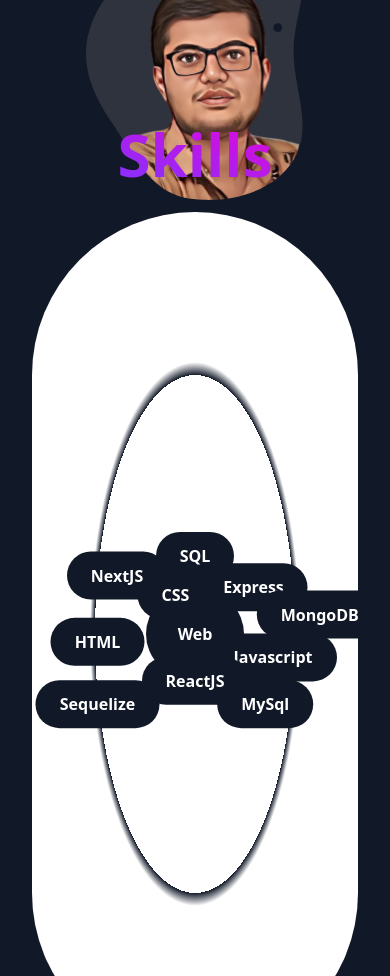
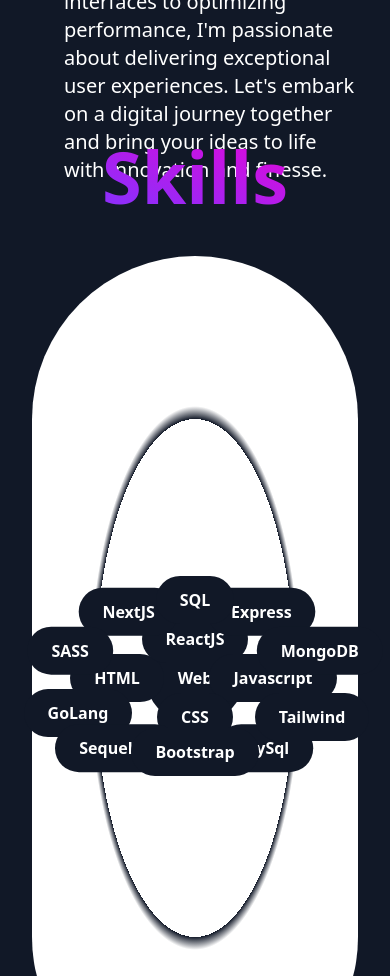
Before and after one commit to Ritesh560/Portfolio, a React (Vite) app: page / in a window 390 px wide. Shown: the part 1580-2556 px from the top of the page. Built offline with nearby package versions, Linux system fonts and the light colour scheme.

Commit message:
feat: skills

```diff
--- a/src/App.jsx
+++ b/src/App.jsx
@@ -10,7 +10,7 @@
   const [theme, setTheme] = useState(darkTheme)
 
   return (
-    <div className="flex flex-col font-sans px-8 md:px-16" style={{ background: theme.background, color: theme.text }}>
+    <div className="flex flex-col gap-2 font-sans px-8 md:px-16" style={{ background: theme.background, color: theme.text }}>
       <Navbar theme={theme} setTheme={setTheme} />
       <Home theme={theme} />
       <About theme={theme} />
--- a/src/compoents/About/About.jsx
+++ b/src/compoents/About/About.jsx
@@ -2,8 +2,8 @@
 
 const About = ({ theme }) => {
   return (
-    <div id="about" className="h-[100vh] mt-0 flex  items-center gap-16 flex-col md:flex-row md:justify-between md:mt-8 ">
-      <div id="about" className="w-full md:w-5/8 flex flex-col gap-8 pl-8">
+    <div id="about" className="h-[100vh] flex  items-center gap-10 flex-col lg:flex-row md:justify-between md:pt-8 ">
+      <div id="about" className="w-full md:w-5/8 order-2 flex flex-col gap-8 pl-8 lg:order-1">
         <div id="title" className="text-2xl font-bold md:text-3xl xl:text-5xl">
           Hi, I am <span style={{ color: theme.highLighter }}>Ritesh Kumar.</span>
         </div>
@@ -11,7 +11,7 @@
           I am a fourth-year B.Tech student in Information Technology at IIIT Sonepat, originally from Kurukshetra, Haryana. A dynamic and results-driven full stack web developer. With expertise in React and Node.js, I create extraordinary web applications that combine stunning visuals with seamless functionality. From crafting intuitive user interfaces to optimizing performance, I'm passionate about delivering exceptional user experiences. Let's embark on a digital journey together and bring your ideas to life with innovation and finesse.
         </div>
       </div>
-      <div id="profilePic" className="w-full md:w-3/8 flex items-center justify-center">
+      <div id="profilePic" className="w-full order-1 md:w-3/8 flex items-center justify-center lg:order-2">
         <img src={profile} alt="" className="w-8/12 flex justify-center" />
       </div>
     </div>
--- a/src/compoents/Skills/Skills.jsx
+++ b/src/compoents/Skills/Skills.jsx
@@ -15,7 +15,7 @@
 const Skills = ({ theme }) => {
   return (
     <div id="skills" className="mt-4 gap-7 flex flex-col items-center justify-center  md:mt-32 ">
-      <div id="header" className="text-6xl font-bold" style={theme.gradentifyText}>
+      <div id="header" className="text-7xl font-bold mb-4" style={theme.gradentifyText}>
         Skills
       </div>
 
--- a/src/compoents/Skills/components/constants.js
+++ b/src/compoents/Skills/components/constants.js
@@ -1,58 +1,21 @@
-export const mySkills = [
-  {
-    name: "HTML",
-    x: "-25vw",
-    y: "2vw",
-  },
-  {
-    name: "CSS",
-    x: "-5vw",
-    y: "-10vw",
-  },
-  {
-    name: "Javascript",
-    x: "20vw",
-    y: "6vw",
-  },
-  {
-    name: "ReactJS",
-    x: "0vw",
-    y: "12vw",
-  },
-  {
-    name: "NextJS",
-    x: "-20vw",
-    y: "-15vw",
-  },
-
-  {
-    name: "Express",
-    x: "15vw",
-    y: "-12vw",
-  },
-  {
-    name: "MongoDB",
-    x: "32vw",
-    y: "-5vw",
-  },
-  {
-    name: "SQL",
-    x: "0vw",
-    y: "-20vw",
-  },
-  {
-    name: "Sequelize",
-    x: "-25vw",
-    y: "18vw",
-  },
-  {
-    name: "MySql",
-    x: "18vw",
-    y: "18vw",
-  },
-]
-
 //   HTML CSS JavaScript React NodeJs
 // Redux Express MongoDB C C++
 // Bootstrap SQL Sequelize MySql SASS
 // REST API VS code DSA Postman
+
+export const mySkills = [
+  { name: "HTML", x: "-20vw", y: "0vw" },
+  { name: "ReactJS", x: "0vw", y: "-10vw" },
+  { name: "Javascript", x: "20vw", y: "0vw" },
+  { name: "CSS", x: "0vw", y: "10vw" },
+  { name: "GoLang", x: "-30vw", y: "9vw" },
+  { name: "NextJS", x: "-17vw", y: "-17vw" },
+  { name: "Express", x: "17vw", y: "-17vw" },
+  { name: "Sequelize", x: "-20vw", y: "18vw" },
+  { name: "MySql", x: "18vw", y: "18vw" },
+  { name: "MongoDB", x: "32vw", y: "-7vw" },
+  { name: "Bootstrap", x: "0vw", y: "19vw" },
+  { name: "SASS", x: "-32vw", y: "-7vw" },
+  { name: "Tailwind", x: "30vw", y: "10vw" },
+  { name: "SQL", x: "0vw", y: "-20vw" },
+]
```
